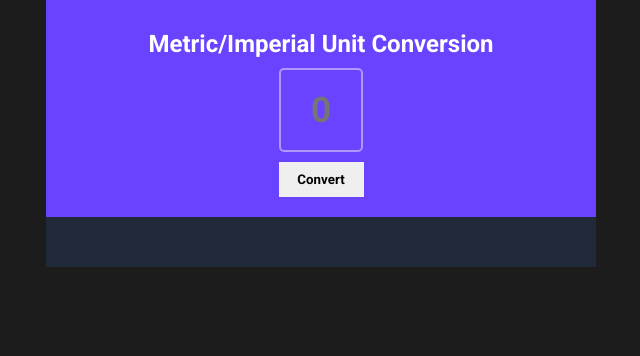
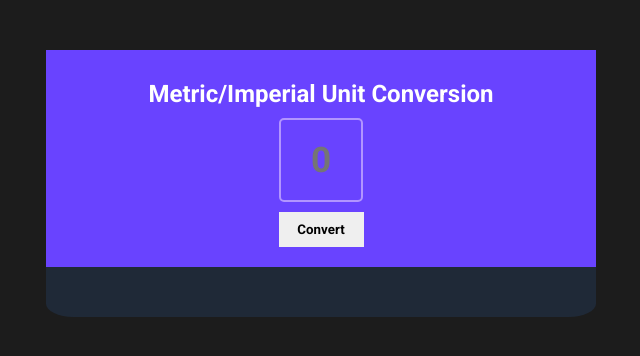
Before and after one commit to mypaxpax/unit-converter, a plain HTML site: page index.html in a window 1280 px wide. Shown: the whole page, without its empty margins (319-959 px from the left). Drawn offline with Linux system fonts and the light colour scheme.

Commit message:
flex deletion

```diff
--- a/styles/style.css
+++ b/styles/style.css
@@ -15,10 +15,8 @@
 }
 
 .main {
-  display: flex;
-  flex-direction: column;
-  justify-content: center;
-  align-items: center;
+  margin-top: 50px;
+  border-radius: 5%;
   color: white;
   width: 550px;
   background-color: #1f2937;
```
